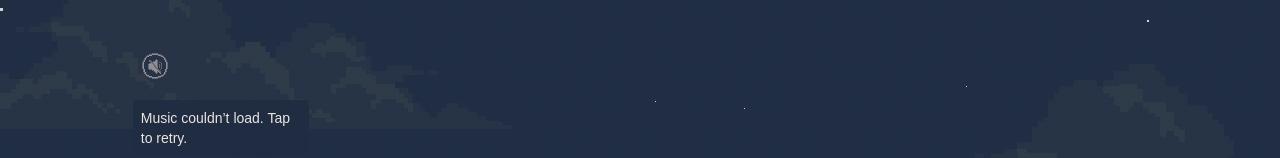
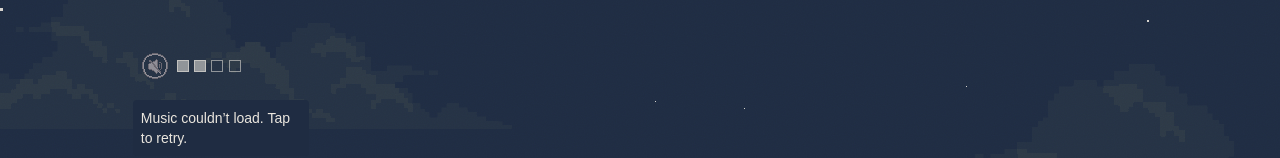
Before and after one commit to IN-Neil/iris-personal-site, a Next.js app: page / in a window 1280 px wide. Shown: the top 158 px of the page. Built offline with nearby package versions, Linux system fonts and the light colour scheme; a web font is replaced by a local one.

Commit message:
Add four-step pixel volume control with a gentler default

```diff
--- a/src/components/journey/Soundtrack.tsx
+++ b/src/components/journey/Soundtrack.tsx
@@ -1,6 +1,8 @@
 "use client";
 
 import { useEffect, useRef, useState } from "react";
+
+const volumeLevels = [0.1, 0.25, 0.5, 1];
 
 const tracks = ["/audio/starfield-romance.mp3", "/audio/the-beach-where-dreams-die.mp3"];
 
@@ -9,12 +11,13 @@ export function Soundtrack() {
   const audioRef = useRef<HTMLAudioElement>(null);
   const trackRef = useRef(0);
   const [playing, setPlaying] = useState(false);
+  const [volumeStep, setVolumeStep] = useState(2);
   const [failed, setFailed] = useState(false);
 
   useEffect(() => {
     const audio = audioRef.current;
     if (!audio) return;
-    audio.volume = 0.45;
+    audio.volume = volumeLevels[1];
     // Autoplay is a browser decision. A rejected attempt leaves an honest off state.
     void audio.play().catch(() => {});
     return () => audio.pause();
@@ -41,7 +44,7 @@ export function Soundtrack() {
   }
 
   return (
-    <div className="fixed left-4 top-11 z-50 md:left-[calc(11%-8px)] md:top-[calc(max(6rem,10vh)-3.25rem)]">
+    <div className="fixed left-4 top-11 z-50 flex items-center md:left-[calc(11%-8px)] md:top-[calc(max(6rem,10vh)-3.25rem)]">
       <audio ref={audioRef} src={tracks[0]} preload="metadata" onPlaying={() => setPlaying(true)} onPause={() => setPlaying(false)} onEnded={nextTrack} onError={() => { setPlaying(false); setFailed(true); }} />
       <button
         type="button"
@@ -55,6 +58,26 @@ export function Soundtrack() {
           <image href={playing ? "/sound/volume-on.png" : "/sound/volume-off.png"} width="1254" height="1254" />
         </svg>
       </button>
+      <label className="group relative flex h-11 cursor-pointer items-center gap-[5.35px] rounded-sm focus-within:outline-2 focus-within:outline-offset-4 focus-within:outline-ivory">
+        <span className="sr-only">Music volume</span>
+        {volumeLevels.map((_, index) => (
+          <span key={index} aria-hidden="true" className={`h-3 w-3 border border-ivory/55 ${index < volumeStep ? "bg-ivory/55" : "bg-transparent"}`} />
+        ))}
+        <input
+          type="range"
+          min="1"
+          max="4"
+          step="1"
+          value={volumeStep}
+          aria-valuetext={`Level ${volumeStep} of 4${volumeStep === 1 ? ", lowest" : volumeStep === 4 ? ", highest" : ""}`}
+          onChange={(event) => {
+            const step = Number(event.target.value);
+            setVolumeStep(step);
+            if (audioRef.current) audioRef.current.volume = volumeLevels[step - 1];
+          }}
+          className="absolute inset-0 m-0 h-full w-full cursor-pointer opacity-0"
+        />
+      </label>
       {failed && <span role="status" className="absolute left-0 top-14 w-44 rounded bg-night p-2 text-sm text-ivory">Music couldn’t load. Tap to retry.</span>}
     </div>
   );
```
Also changed, not shown: 1 other file (tests, documents, lock files or other folders).
